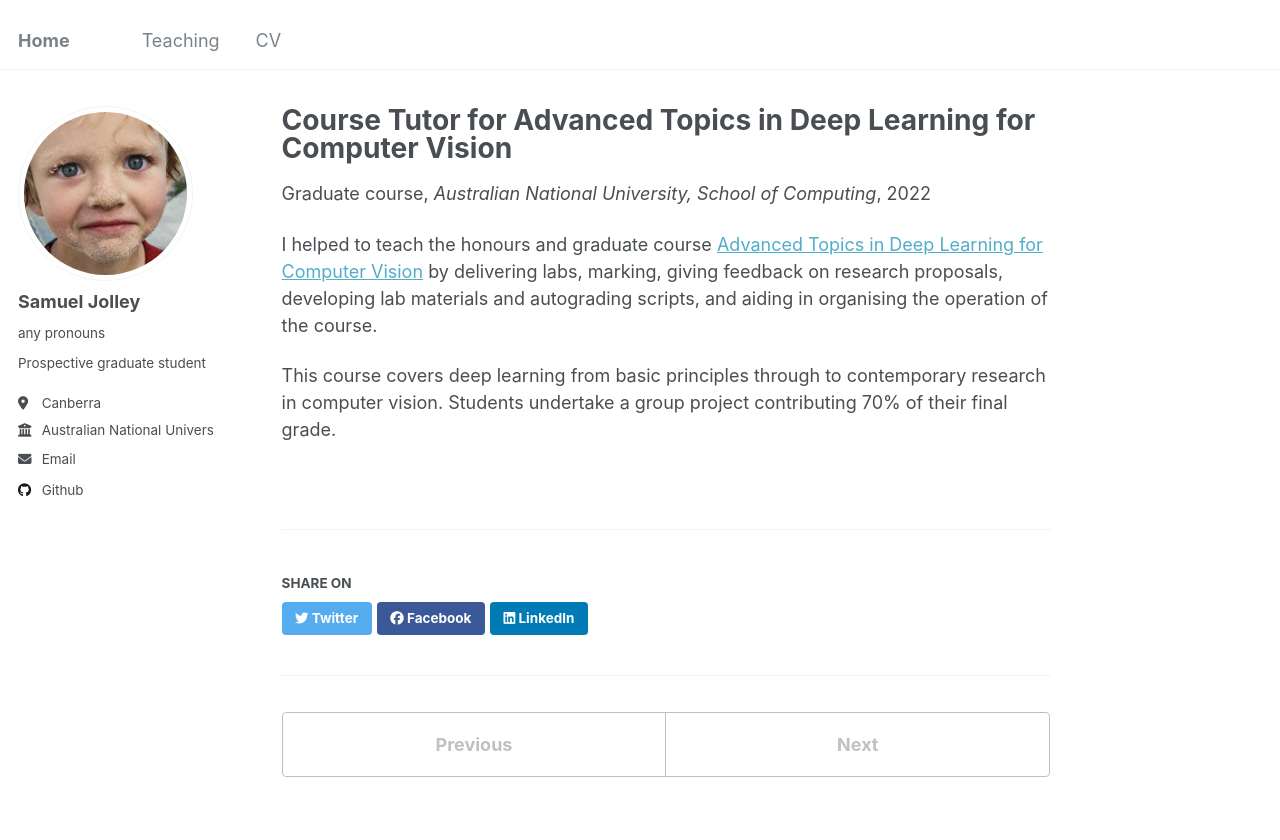
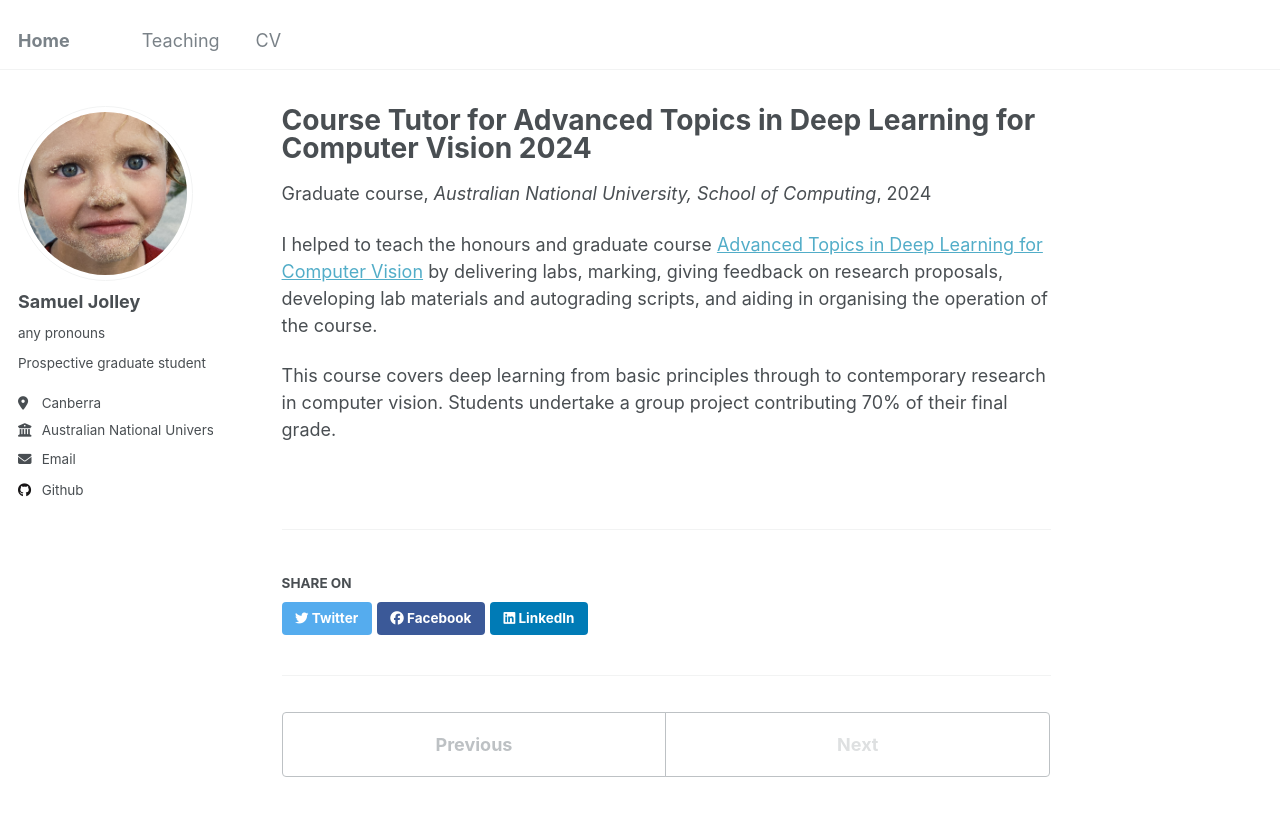
Before and after one commit to sam-jolley/sam-jolley.github.io, a Jekyll site: the page built from _teaching/2024-sem2-comp8536 .md, in a window 1280 px wide and 1131 px high. Shown: the top 840 px of the window. Built offline with Jekyll 4.4.1, drawn with Linux system fonts in a browser that asks for light colours.

Commit message:
date correction on cmop8536

```diff
--- a/_teaching/2024-sem2-comp8536 .md
+++ b/_teaching/2024-sem2-comp8536 .md
@@ -1,10 +1,10 @@
 ---
-title: "Course Tutor for Advanced Topics in Deep Learning for Computer Vision"
+title: "Course Tutor for Advanced Topics in Deep Learning for Computer Vision 2024"
 collection: teaching
 type: "Graduate course"
 permalink: /teaching/2024-sem2-comp8536
 venue: "Australian National University, School of Computing"
-date: 2022-07-20
+date: 2024-07-20
 location: "Canberra, Australia"
 ---
 
```
